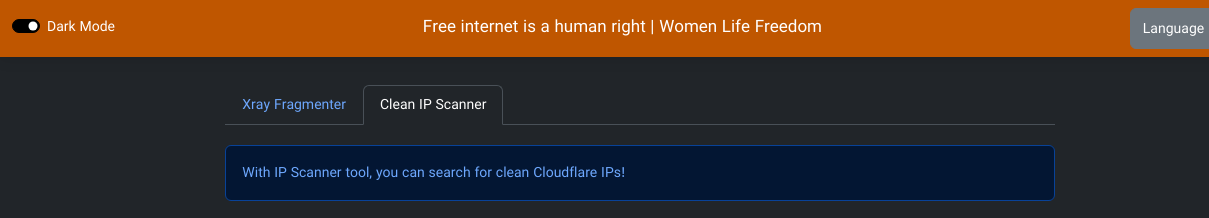
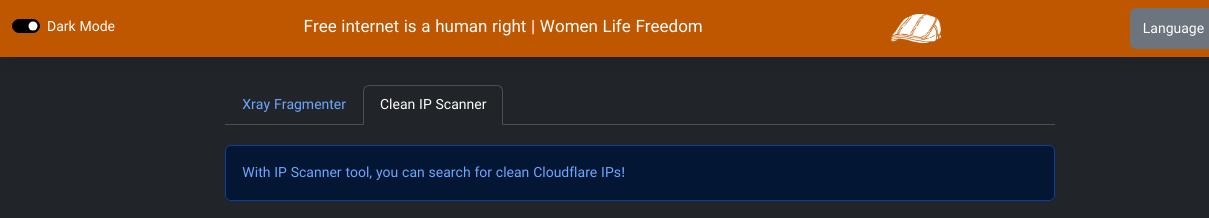
Before and after one commit to drunkleen/ip-scanner, a plain HTML site: page index.html in a window 1280 px wide. Shown: the top 218 px of the page, 0-1209 px from the left. Drawn offline with nearby package versions, Linux system fonts and the light colour scheme; files whose address does not match are found by name.

Commit message:
baner & favicon added

```diff
--- a/assets/js/utils.js
+++ b/assets/js/utils.js
@@ -58,7 +58,7 @@ const translations = {
     'language': 'زبان',
     "page-title": "leen | اسکن IP",
     "defAlert": "با ابزار اسکن IP می‌توانید برای IP‌های تمیز Cloudflare جستجو کنید!",
-    "header-text": "اینترنت آزاد حق انسانی است | زنان زندگی آزادی",
+    "header-text": "اینترنت آزاد حق انسانیست | زن زندگی آزادی",
     "description": "IP امن و تمیز برای دسترسی به اینترنت آزاد از طریق Cloudflare",
     "tools": "ابزارها",
     "ip-count": "تعداد IP‌ها",
--- a/index.html
+++ b/index.html
@@ -14,6 +14,7 @@
   <meta name="googlebot" content="index,follow" />
   <meta http-equiv="Content-Security-Policy" content="upgrade-insecure-requests" />
   <meta charset="UTF-8" />
+  <link rel="icon" type="image/x-icon" href="/assets/favicon.ico">
   <meta http-equiv="X-UA-Compatible" content="IE=edge" />
   <meta http-equiv="Content-Type" content="text/html; charset=UTF-8" />
 </head>
@@ -30,7 +31,7 @@
       </div>
 
 
-      <h1 data-translate="header-text"></h1>
+      <h1 data-translate="header-text"></h1><img src="/assets/img/brandpic.png" width="50" height="29" alt="">
 
       <div class="dropdown">
         <a type="button" class="btn btn-secondary dropdown-toggle" id="dropdown" data-bs-toggle="dropdown"
```
Also changed, not shown: assets/favicon.ico (added), assets/img/brandpic.png (added).
